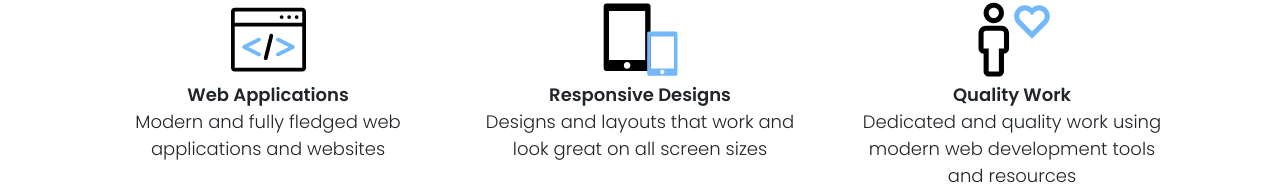
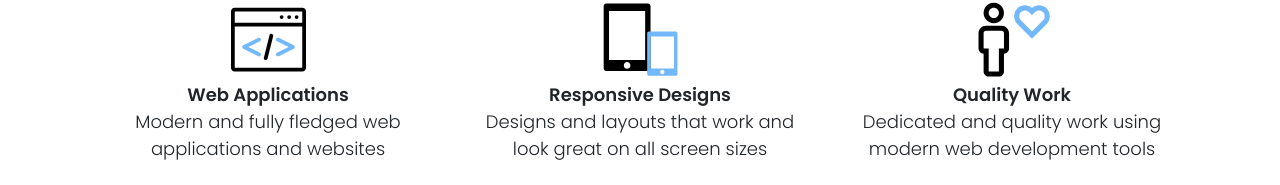
Before and after one commit to floscar12/my-portfolio, a plain HTML site: page index.html in a window 1280 px wide. Shown: the part 624-809 px from the top of the page. Drawn offline with nearby package versions, Linux system fonts and the light colour scheme.

Commit message:
updated text under 'quality work' box

```diff
--- a/index.html
+++ b/index.html
@@ -133,7 +133,7 @@
             <img src="images/quality-work.svg" width="75px" />
             <p class="mb-0 mt-1"><b>Quality Work</b></p>
             <p>
-              Dedicated and quality work using modern web development tools and resources
+              Dedicated and quality work using modern web development tools
             </p>
           </div>
         </div>
```
